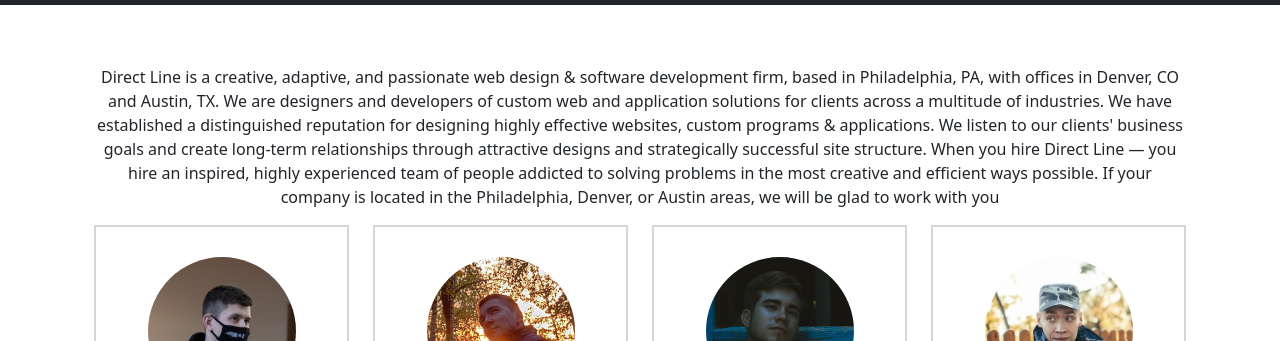
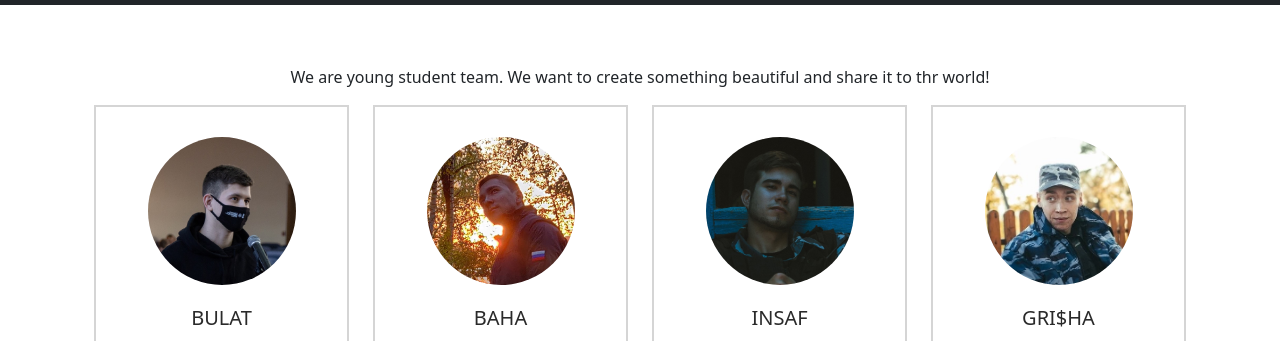
Before and after one commit to BillerJully/jubeldevelopers, a plain HTML site: page team.html in a window 1280 px wide. Shown: the part 131-472 px from the top of the page. Drawn offline with nearby package versions, Linux system fonts and the light colour scheme.

Commit message:
new roles

```diff
--- a/team.html
+++ b/team.html
@@ -191,11 +191,7 @@ ul{
 <section class="our-webcoderskull padding-lg">
   <div class="container">
     <div class="row heading heading-icon">
-        <p>Direct Line is a creative, adaptive, and passionate web design & software development firm, based in Philadelphia, PA, with offices in Denver, CO and Austin, TX. We are designers and developers of custom web and application solutions for clients across a multitude of industries.
-
-          We have established a distinguished reputation for designing highly effective websites, custom programs & applications. We listen to our clients' business goals and create long-term relationships through attractive designs and strategically successful site structure.
-
-          When you hire Direct Line — you hire an inspired, highly experienced team of people addicted to solving problems in the most creative and efficient ways possible. If your company is located in the Philadelphia, Denver, or Austin areas, we will be glad to work with you</p>
+        <p>We are young student team. We want to create something beautiful and share it to thr world!</p>
     </div>
     <ul class="row">
       <li class="col-12 col-md-6 col-lg-3">
```
